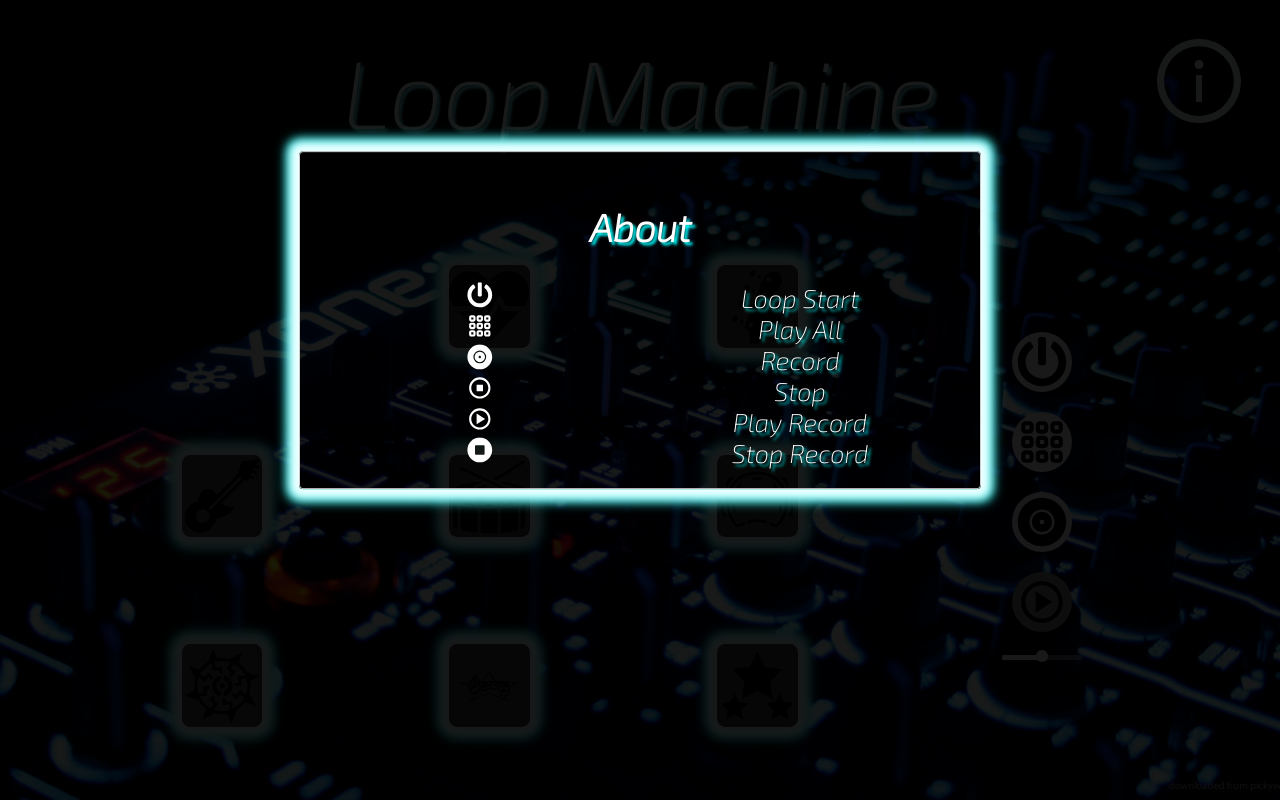
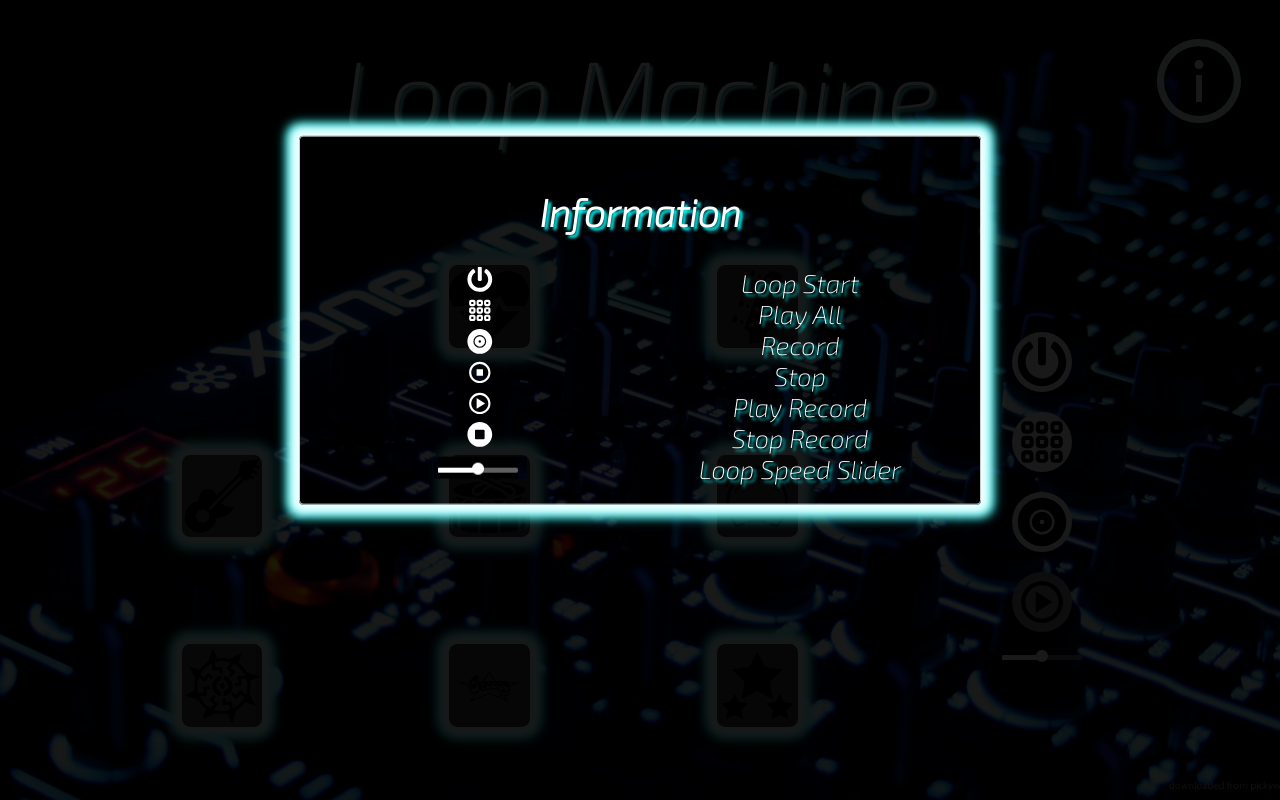
Before and after one commit to GuyLeifer/loop-machine, a React (Create React App) app: page / in a window 1280 px wide. Both pictures are taken after a click on the icon 1198 px from the left and 81 px from the top of the page. Built offline with nearby package versions, Linux system fonts and the light colour scheme; the HTML template or start-up script is replaced by a standard one.

Commit message:
change about to information and add slider

```diff
--- a/src/components/general/Header.js
+++ b/src/components/general/Header.js
@@ -1,19 +1,19 @@
 import { useState } from "react";
 import './Header.css';
-import About from './About';
+import Information from './Information';
 import { AiOutlineInfoCircle } from 'react-icons/ai';
 
 function Header() {
 
-    const [about, setAbout] = useState(false);
+    const [information, setInformation] = useState(false);
 
     return (
         <div className="header" >
             <span>Loop Machine</span>
             <div className="about">
-                <AiOutlineInfoCircle onClick={() => setAbout(prev => !prev)} />
+                <AiOutlineInfoCircle onClick={() => setInformation(prev => !prev)} />
             </div>
-            {about && <About isOpen={about} setIsOpen={setAbout} />}
+            {information && <Information isOpen={information} setIsOpen={setInformation} />}
         </div>
     )
 }
--- a/src/components/general/About.css
+++ b/src/components/general/Information.css
@@ -50,13 +50,14 @@
     align-items: center;
 }
 
-.icon-about {
+.icon-info {
     width: 50%;
 }
 
 .text {
     width: 50%;
 }
+
 
 @media only screen and (max-width: 800px) {
     .content {
@@ -65,11 +66,17 @@
 }
 
 @media only screen and (max-width: 400px) {
-    .icon-about {
+    .icon-info {
         width: 30%;
     }
 
     .text {
         width: 70%;
     }
+
+    .slider-img {
+        width: 100%;
+        height: auto;
+    }
+
 }
--- a/src/components/general/About.js
+++ b/src/components/general/Information.js
@@ -1,14 +1,16 @@
 import React from 'react';
-import './About.css';
+import './Information.css';
 import Modal from 'react-modal';
 
+// icons
 import { FaStopCircle, FaRecordVinyl } from "react-icons/fa";
 import { BiPlayCircle, BiStopCircle } from "react-icons/bi";
 import { TiThSmallOutline } from "react-icons/ti";
 import { FaPowerOff } from "react-icons/fa";
+import slider from './images/slider.png';
 
 function About({ isOpen, setIsOpen }) {
-    console.log(isOpen)
+
     return (
         <Modal
             className="content"
@@ -16,31 +18,35 @@ function About({ isOpen, setIsOpen }) {
             isOpen={isOpen}
             onRequestClose={() => setIsOpen(false)}
         >
-            <h2>About</h2>
+            <h2>Information</h2>
             <div>
                 <div className="infoIcon">
-                    <div className="icon-about"><FaPowerOff /></div>
+                    <div className="icon-info"><FaPowerOff /></div>
                     <div className="text">Loop Start</div>
                 </div>
                 <div className="infoIcon">
-                    <div className="icon-about"><TiThSmallOutline /></div>
+                    <div className="icon-info"><TiThSmallOutline /></div>
                     <div className="text">Play All</div>
                 </div>
                 <div className="infoIcon">
-                    <div className="icon-about"><FaRecordVinyl /></div>
+                    <div className="icon-info"><FaRecordVinyl /></div>
                     <div className="text">Record</div>
                 </div>
                 <div className="infoIcon">
-                    <div className="icon-about"><BiStopCircle /></div>
+                    <div className="icon-info"><BiStopCircle /></div>
                     <div className="text">Stop</div>
                 </div>
                 <div className="infoIcon">
-                    <div className="icon-about"><BiPlayCircle /></div>
+                    <div className="icon-info"><BiPlayCircle /></div>
                     <div className="text">Play Record</div>
                 </div>
                 <div className="infoIcon">
-                    <div className="icon-about"><FaStopCircle /></div>
+                    <div className="icon-info"><FaStopCircle /></div>
                     <div className="text">Stop Record</div>
+                </div>
+                <div className="infoIcon">
+                    <div className="icon-info"><img className="slider-img" src={slider} alt="Slider" /></div>
+                    <div className="text">Loop Speed Slider</div>
                 </div>
             </div>
         </Modal>
```
Also changed, not shown: src/components/general/images/slider.png (added).
